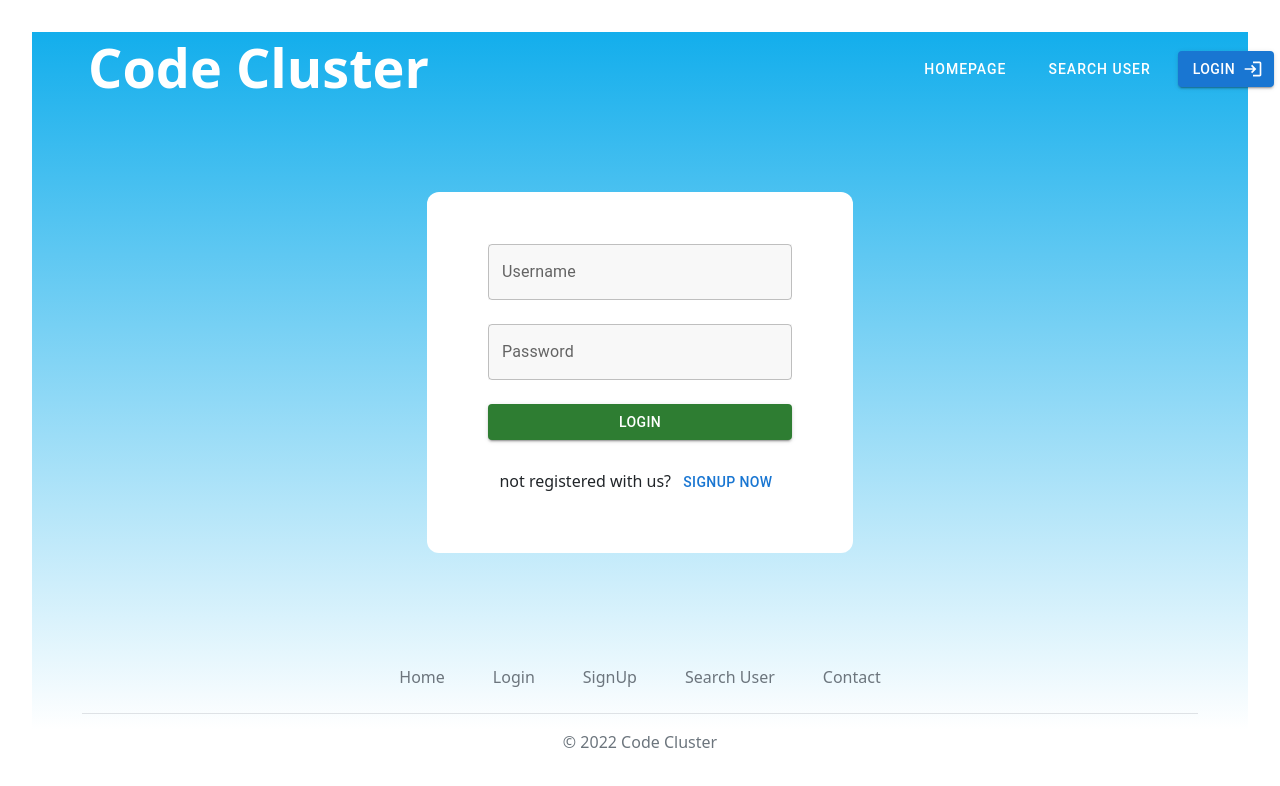
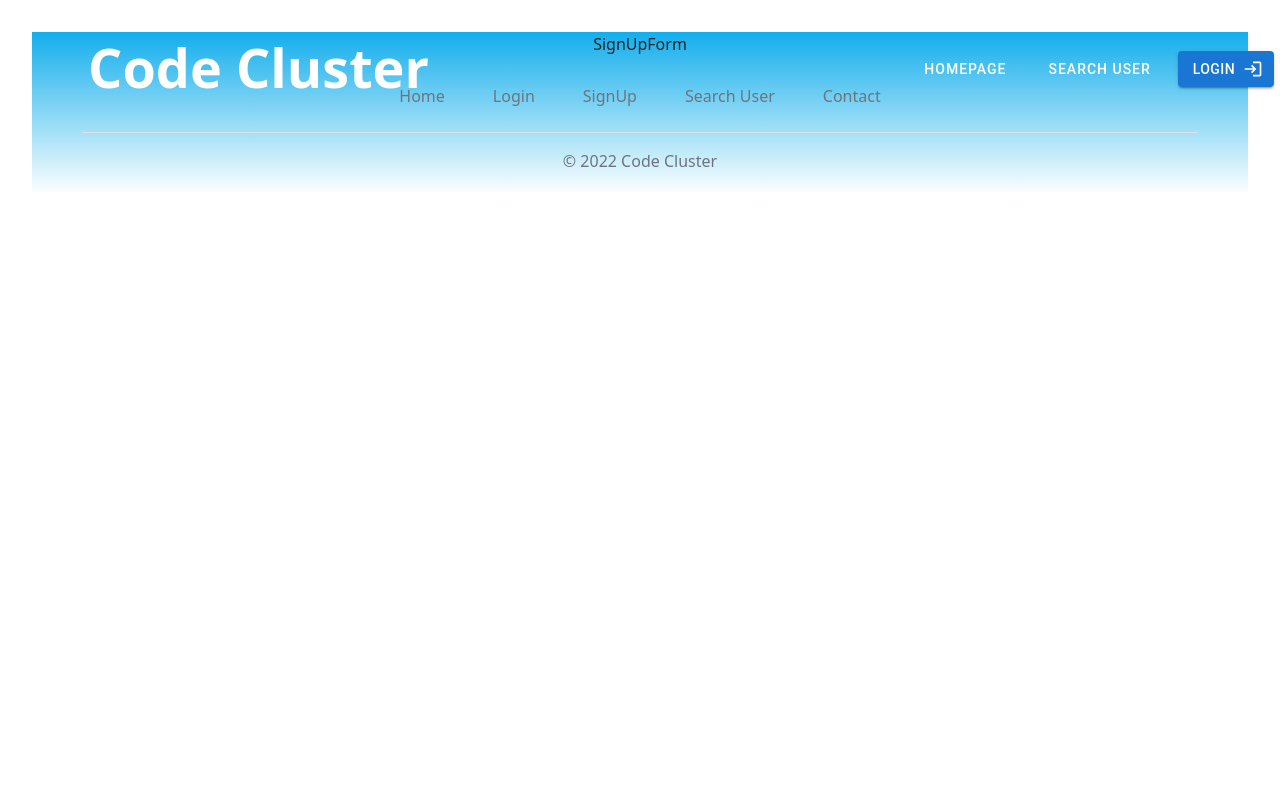
Before and after one commit to him-raw99/code-cluster-client, a React (Vite) app: page /login in a window 1280 px wide. Both pictures are taken after a click on the button "SIGNUP NOW". Shown: the top 786 px of the page. Built offline with nearby package versions, Linux system fonts and the light colour scheme.

Commit message:
added more functionality to loginpage

```diff
--- a/src/components/LoginPageComponents/LoginForm.jsx
+++ b/src/components/LoginPageComponents/LoginForm.jsx
@@ -1,12 +1,30 @@
 import React from 'react'
 import { Button, TextField } from '@mui/material'
-function LoginForm() {
+import { useState } from 'react'
+function LoginForm(props) {
+  const [userData,setUserData]=useState({
+    username:"",
+    password:""
+  });
+
+  function handelChange(event){
+    const {name,value}=event.target;
+    setUserData(prevVal=>({...userData,[name]:value}));
+  }
+
+  function handelSubmit(){
+    console.log(userData);
+  }
+
+  function handelNewUser(){
+    props.setNewUser(true);
+  }
   return (
     <div className='login__form'>
-      <TextField className='login-form-inputs' id="outlined-basic" label="Username" variant="outlined" margin='normal' fullWidth sx={{backgroundColor:"rgba(239, 239, 239, 0.461)"}} />
-      <TextField className='login-form-inputs' id="outlined-basic" label="Password" type={"password"} variant="outlined" margin='normal' fullWidth sx={{backgroundColor:"rgba(239, 239, 239, 0.461)"}} />
-      <Button variant='contained' color='success' sx={{marginTop:"5%"}} fullWidth>login</Button>
-      <p className='signup__button'>not registered with us? <Button>SignUp Now</Button> </p>
+      <TextField onChange={handelChange}  name="username" className='login-form-inputs' label="Username" variant="outlined" margin='normal' fullWidth sx={{backgroundColor:"rgba(239, 239, 239, 0.461)"}} />
+      <TextField  onChange={handelChange} name="password" className='login-form-inputs' label="Password" type={"password"} variant="outlined" margin='normal' fullWidth sx={{backgroundColor:"rgba(239, 239, 239, 0.461)"}} />
+      <Button onClick={handelSubmit} variant='contained' color='success' sx={{marginTop:"5%"}} fullWidth>login</Button>
+      <p className='signup__button'>not registered with us? <Button onClick={handelNewUser} >SignUp Now</Button> </p>
     </div>
   )
 }
--- /dev/null
+++ b/src/components/LoginPageComponents/SignUpForm.jsx
@@ -0,0 +1,9 @@
+import React from 'react'
+
+function SignUpForm() {
+  return (
+    <div>SignUpForm</div>
+  )
+}
+
+export default SignUpForm
--- a/src/pages/LoginPage.jsx
+++ b/src/pages/LoginPage.jsx
@@ -1,14 +1,16 @@
-import React from 'react'
+import React, { useState } from 'react'
 import Footer from '../components/HomePageComponents/Footer'
 import Navbar from '../components/HomePageComponents/Navbar'
 import LoginForm from '../components/LoginPageComponents/LoginForm'
+import SignUpForm from '../components/LoginPageComponents/SignUpForm';
 
 function LoginPage() {
+  const [newUser,setNewUser] = useState(false) ;
   return (
     <>
       <div className="login__body">
       <Navbar/>
-      <LoginForm/>
+      {!newUser?<LoginForm setNewUser={setNewUser} />:<SignUpForm/>}
       <Footer/>
       </div>
     </>
```
